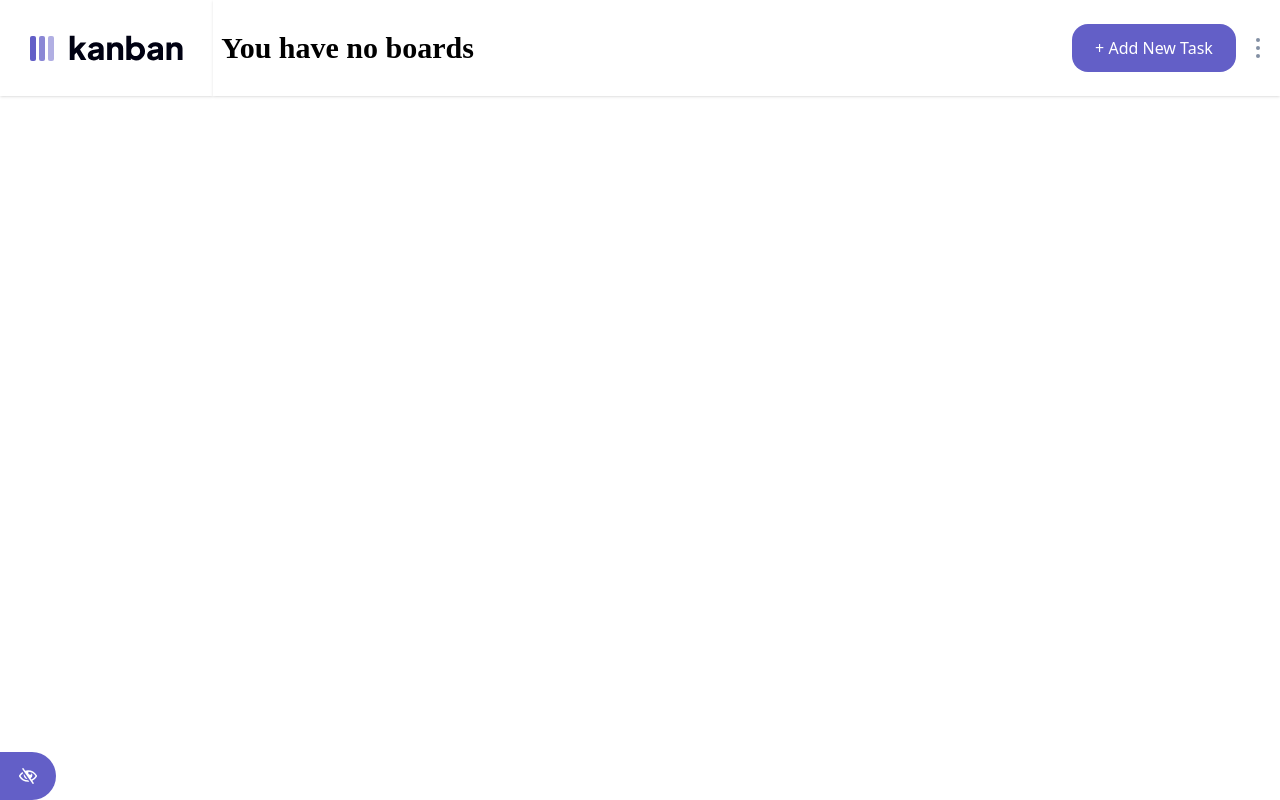
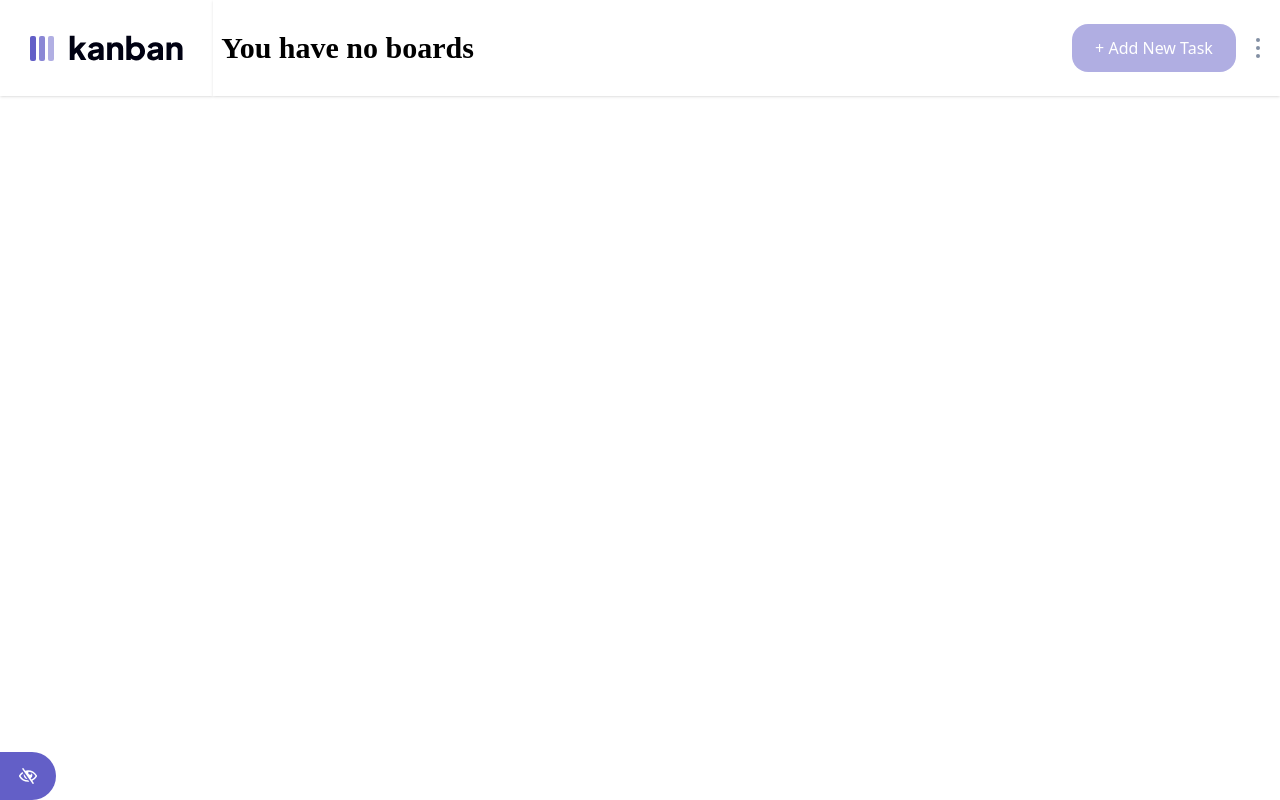
Before and after one commit to ChekeGT/Kanban-task-mangament-app, a React (Vite) app: page / in a window 1280 px wide. Built offline with nearby package versions, Linux system fonts and the light colour scheme; a web font is replaced by a local one.

Commit message:
Added functionality to disable the AddNewTaskButton when you have no board selected.

```diff
--- a/src/components/BoardBar/AddNewTaskButton.jsx
+++ b/src/components/BoardBar/AddNewTaskButton.jsx
@@ -1,10 +1,22 @@
-import { useState } from "react"
+import { useEffect, useState } from "react"
 
 // Components
 
-export default function AddNewTaskButton({handleShowPopUp}){
+export default function AddNewTaskButton({showPopUp, board}){
+
+    const [active, setActiveState ] = useState(true)
+
+    function hanldeClick(){
+        if (active){
+            showPopUp()
+        }
+    }
+
+    useEffect(() => {
+        setActiveState(board == null ? false : true)
+    }, [board])
     return (
-        <button onClick={handleShowPopUp} className=" bg-mainPurple text-white p-2 rounded-2xl h-[48px] w-[164px] text-center">
+        <button onClick={hanldeClick} className={` bg-mainPurple text-white p-2 rounded-2xl h-[48px] w-[164px] text-center ${active ? 'opacity-100' : 'opacity-50 cursor-default' }`}>
             + Add New Task
         </button>
         )
--- a/src/components/BoardBar/BoardBar.jsx
+++ b/src/components/BoardBar/BoardBar.jsx
@@ -32,7 +32,7 @@ export default function BoardBar({board, numberOfBoards}){
             <div className=" flex flex-row items-center justify-between w-10/12 right-0 bg-white shadow  py-7 pl-2 pr-5 h-[96px] dark:bg-darkGrey dark:text-white absolute">
                 <p className="font-custom text-black font-bold text-3xl dark:text-white">{board == null ? numberOfBoards > 0 ? 'You have no boards selected.' : 'You have no boards' : board.name}</p>
                 <div className="flex flex-row items-center gap-5">
-                     <AddNewTaskButton board={board} handleShowPopUp={toggleShowAddPopUp}/>
+                     <AddNewTaskButton board={board} showPopUp={toggleShowAddPopUp}/>
                     <HamburgerButton type={'Board'} handleShowDeletePopUp={toggleShowDeletePopUp} handleShowEditPopUp={toggleShowEditPopUp}/>
                 </div>
             </div>
```
